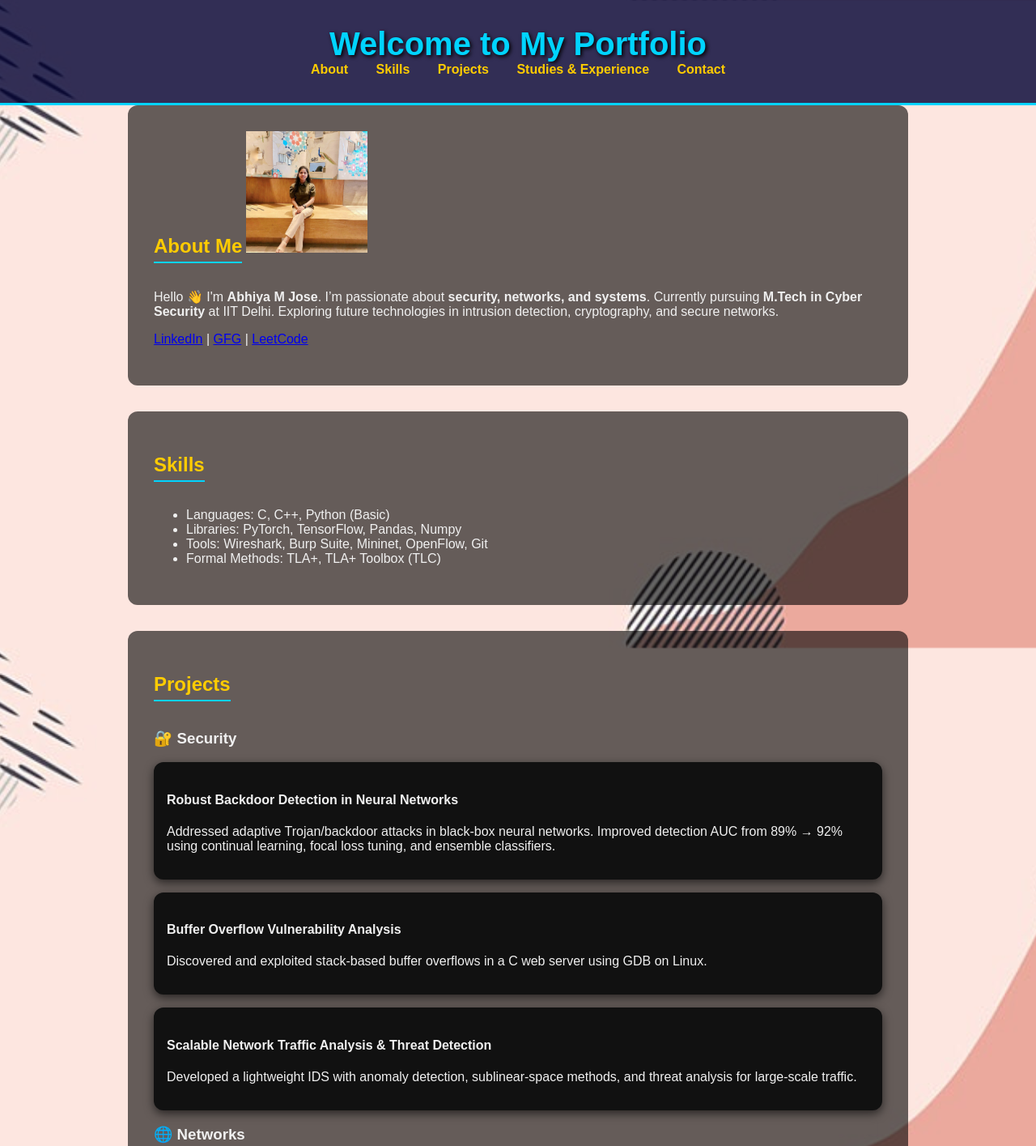
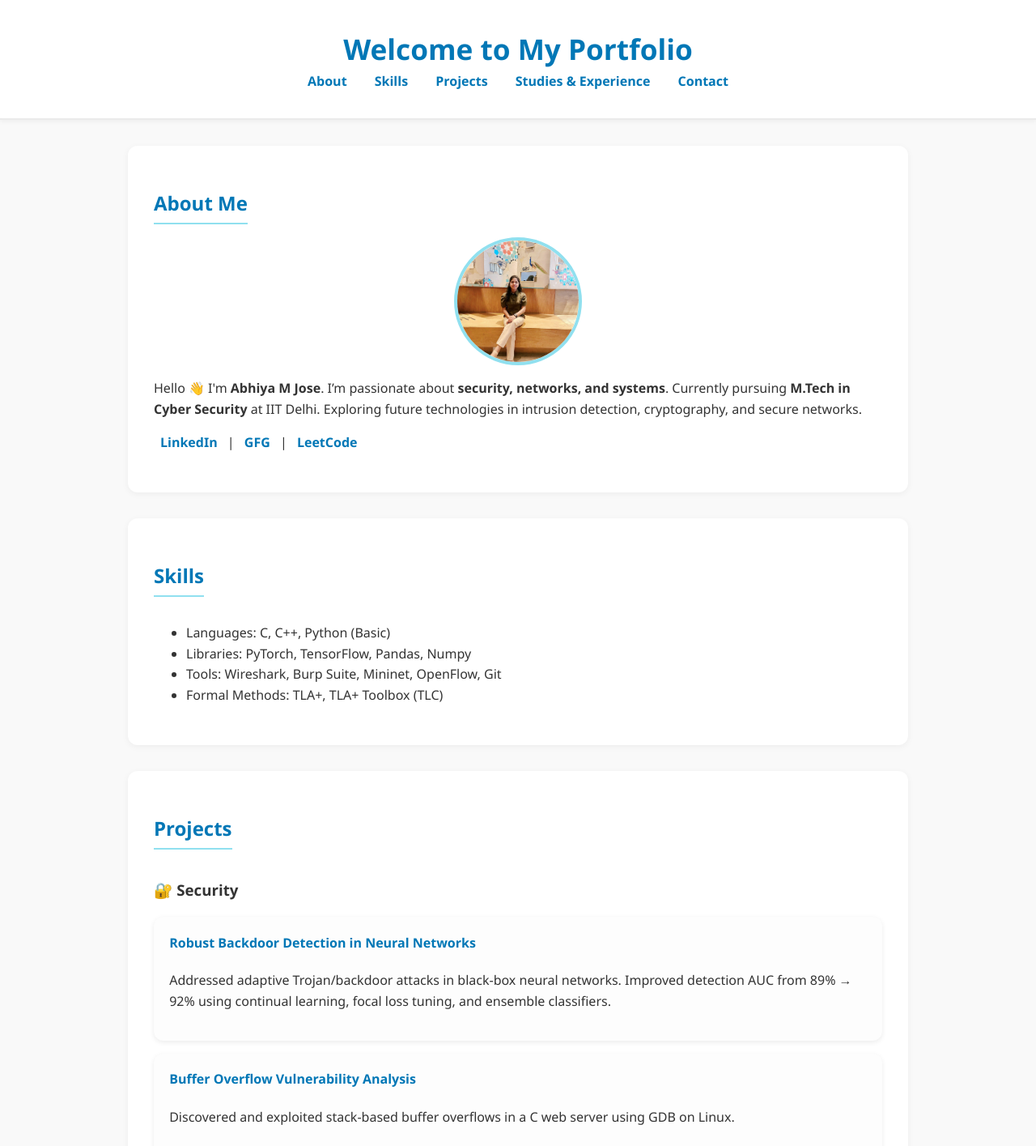
Before and after one commit to Abhiya24/Abhiya24.github.io, a plain HTML site: page index.html in a window 1280 px wide. Shown: the top 1415 px of the page at 81% size. Drawn offline with Linux system fonts and the light colour scheme.

Commit message:
Update style.css

```diff
--- a/style.css
+++ b/style.css
@@ -1,84 +1,108 @@
 /* General Styling */
 body {
-  font-family: Arial, sans-serif;
+  font-family: 'Segoe UI', Arial, sans-serif;
   margin: 0;
   padding: 0;
-  color: #f0f0f0; /* light text for dark bg */
-  background: url('background.jpg') no-repeat center center fixed;
-  background-size: cover;
+  color: #333; /* dark text */
+  background: #f9f9f9; /* light background */
+  line-height: 1.6;
 }
 
 /* Header */
 header {
-  background: rgba(0, 0, 50, 0.8); /* semi-transparent dark blue */
-  color: #00d4ff; /* cyan text */
+  background: #ffffff;
+  color: #222;
   text-align: center;
   padding: 2rem;
-  border-bottom: 3px solid #00d4ff;
+  border-bottom: 2px solid #eaeaea;
+  box-shadow: 0 2px 6px rgba(0,0,0,0.05);
 }
 
 header h1 {
   margin: 0;
-  font-size: 2.5rem;
-  text-shadow: 2px 2px 5px black; /* glow effect */
+  font-size: 2.2rem;
+  color: #0077b6; /* blue accent */
 }
 
 nav a {
-  color: #ffcc00; /* golden yellow */
+  color: #0077b6;
   margin: 0 15px;
   text-decoration: none;
-  font-weight: bold;
+  font-weight: 600;
   transition: color 0.3s ease;
 }
 
 nav a:hover {
-  color: #00d4ff;
-  text-decoration: underline;
+  color: #023e8a;
 }
 
 /* Sections */
 section {
   padding: 2rem;
   max-width: 900px;
-  margin: auto;
-  background: rgba(0, 0, 0, 0.6); /* translucent dark background */
+  margin: 2rem auto;
+  background: #ffffff;
   border-radius: 12px;
-  margin-bottom: 2rem;
+  box-shadow: 0 2px 8px rgba(0,0,0,0.05);
 }
 
 h2 {
-  color: #ffcc00; /* golden section titles */
+  color: #0077b6;
   margin-bottom: 1rem;
-  border-bottom: 2px solid #00d4ff;
+  border-bottom: 2px solid #90e0ef;
   display: inline-block;
   padding-bottom: 5px;
 }
 
+/* About photo */
+#about img {
+  border-radius: 50%;
+  display: block;
+  margin: 0 auto 1rem auto;
+  width: 150px;
+  height: 150px;
+  object-fit: cover;
+  border: 4px solid #90e0ef;
+}
+
 /* Project Cards */
 .card {
-  background: #111; /* deep black */
-  padding: 1rem;
+  background: #fdfdfd;
+  padding: 1.2rem;
   margin: 1rem 0;
   border-radius: 12px;
-  box-shadow: 0 4px 12px rgba(0,0,0,0.6);
-  transition: transform 0.3s ease;
+  box-shadow: 0 2px 6px rgba(0,0,0,0.08);
+  transition: transform 0.3s ease, box-shadow 0.3s ease;
 }
 
 .card:hover {
   transform: translateY(-5px);
-  box-shadow: 0 6px 18px rgba(0,0,0,0.9);
+  box-shadow: 0 6px 18px rgba(0,0,0,0.15);
 }
 
-.card h3 {
-  margin: 0;
-  color: #00d4ff;
+.card h4 {
+  margin-top: 0;
+  color: #0077b6;
+}
+
+/* Contact links */
+#about a {
+  color: #0077b6;
+  font-weight: 600;
+  margin: 0 8px;
+  text-decoration: none;
+}
+
+#about a:hover {
+  text-decoration: underline;
 }
 
 /* Footer */
 footer {
-  background: #000814; /* dark navy */
-  color: #888;
+  background: #f1f1f1;
+  color: #555;
   text-align: center;
   padding: 1rem;
-  border-top: 2px solid #00d4ff;
+  border-top: 1px solid #eaeaea;
+  margin-top: 2rem;
 }
```
